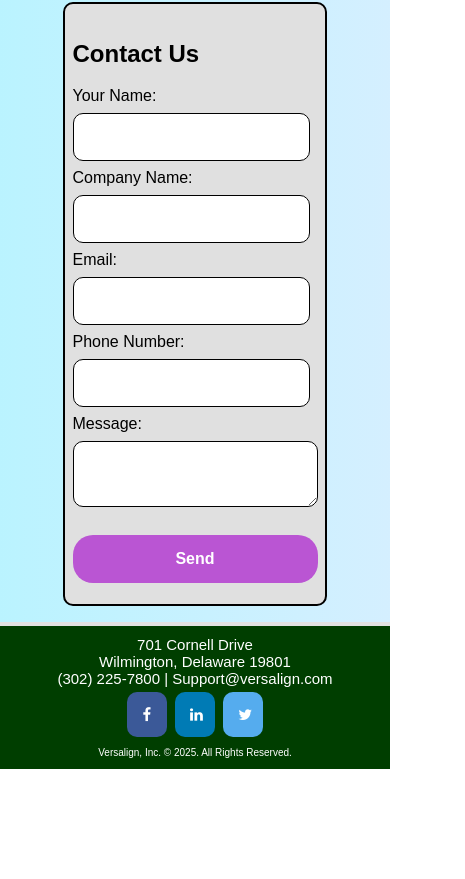
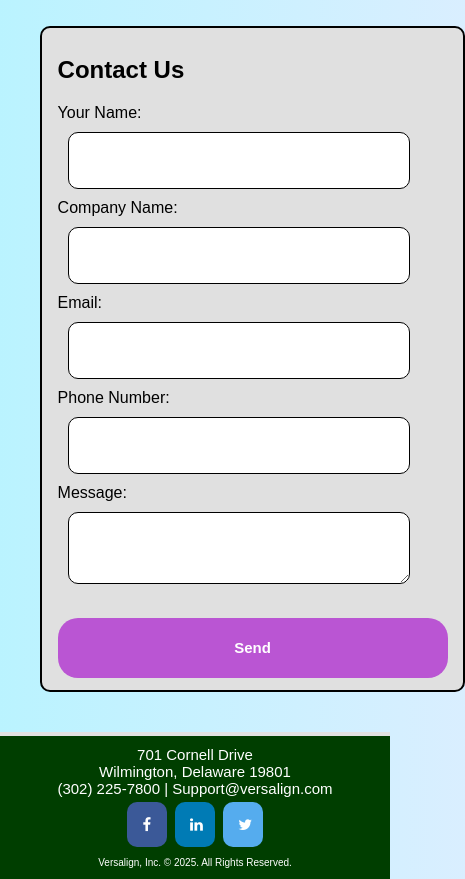
Before and after one commit to Versalign/Website, a plain HTML site: page Contact.html in a window 390 px wide. Shown: the part 102-981 px from the top of the page, 465 px wide, since content can reach past the window. Before the commit the page ends 871 px from the top, so only its background shows below. Drawn offline with Linux system fonts and the light colour scheme; a web font is replaced by a local one.

Commit message:
Update style.css

```diff
--- a/style.css
+++ b/style.css
@@ -144,7 +144,12 @@ body{
 
 
 
-
+/* Update slogan z-index to be lower than navigation */
+.slogan {
+  position: relative;
+  z-index: 1;
+  /* ...existing styles... */
+}
 
 /*TEXT*/
 h1{
@@ -347,10 +352,9 @@ footer{
 /* Slogan Section */
 .slogan {
   position: relative;
-  width: 100%;
+  width: 100%;           /* Set a smaller width for the slogan box */
   overflow: hidden;       /* Ensures overlay and image have rounded corners */
   box-shadow: 0 4px 16px rgba(0,0,0,0.2);
-    z-index: 1;
 }
 
 .slogan img {
@@ -364,7 +368,7 @@ footer{
   position: absolute;
   top: 0;
   left: 0;
-  width: auto;
+  width: 100%;
   height: 100%;
   background: rgba(0,0,0,0.5);
   color: #fff;
@@ -829,15 +833,6 @@ margin-right: 20px;
 
 
 /*Contact Form*/
-.form-container {
-  display: flex;
-  justify-content: center;
-  align-items: center;
-  width: 100vw;
-  min-height: 100vh; /* Optional: vertically center on full page */
-  box-sizing: border-box;
-}
-
 form {
 margin:40px;
 border: #000000 2px solid;
@@ -900,34 +895,3 @@ form button:hover {
   -webkit-user-select: none;
   touch-action: manipulation;
 }
-
-
-@media screen and (max-width: 600px) {
-  .form-container {
-    min-height: unset;
-    padding: 0;
-  }
-  form {
-    width: auto;
-    min-width: 0;
-    margin: 16px auto;
-    padding: 4vw 2vw;
-    overflow-x: hidden;
-  }
-  form input,
-  form textarea {
-    width: auto;
-    min-width: 0;
-    margin: 8px 0;
-    padding: 14px;
-    font-size: 1rem;
-  }
-  form button {
-    width: auto;
-    min-width: 0;
-    margin: 16px 0 5px 0;
-    font-size: 1rem;
-    height: 48px;
-    padding: 5px 0;
-  }
-}
```
